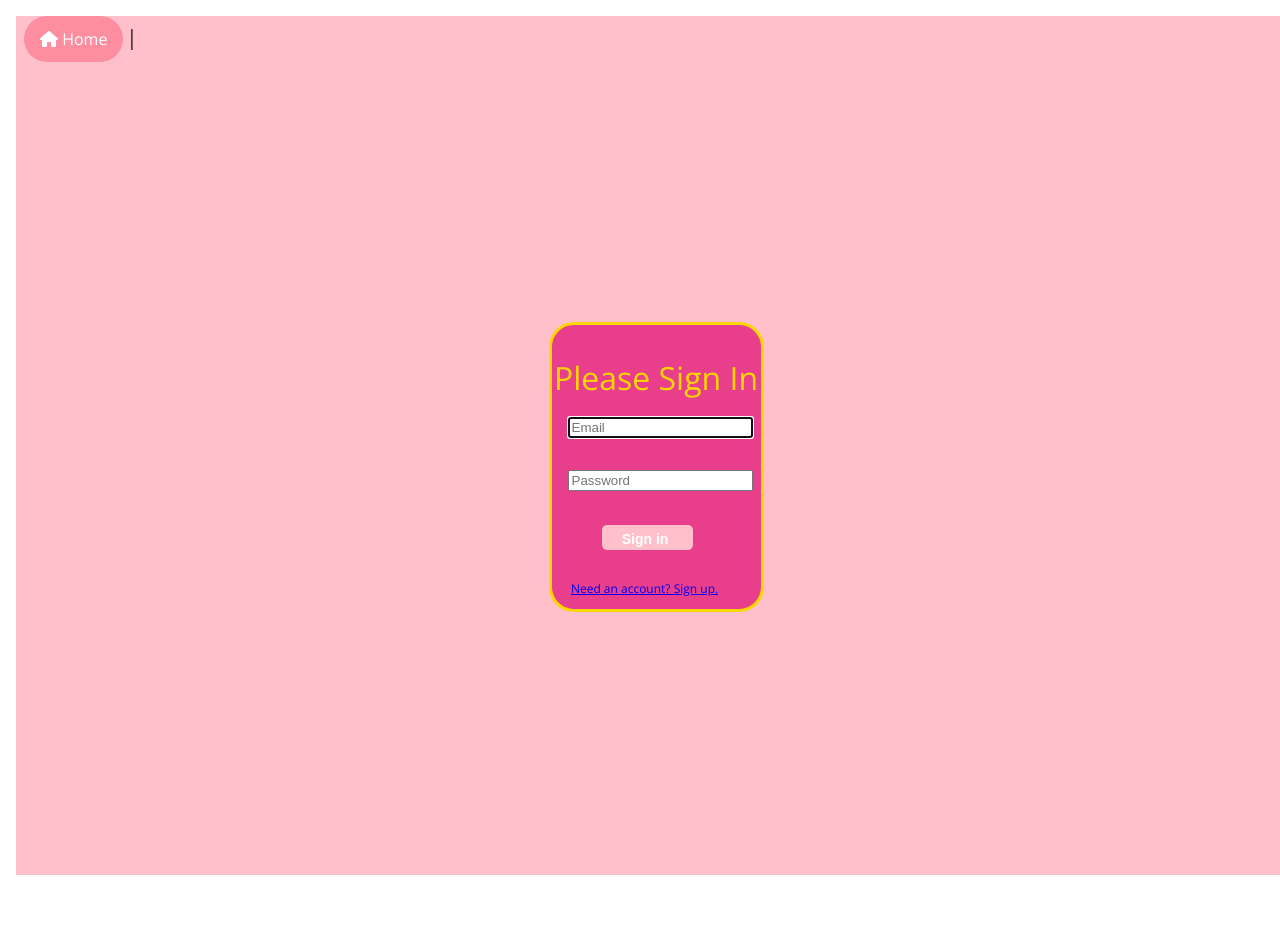
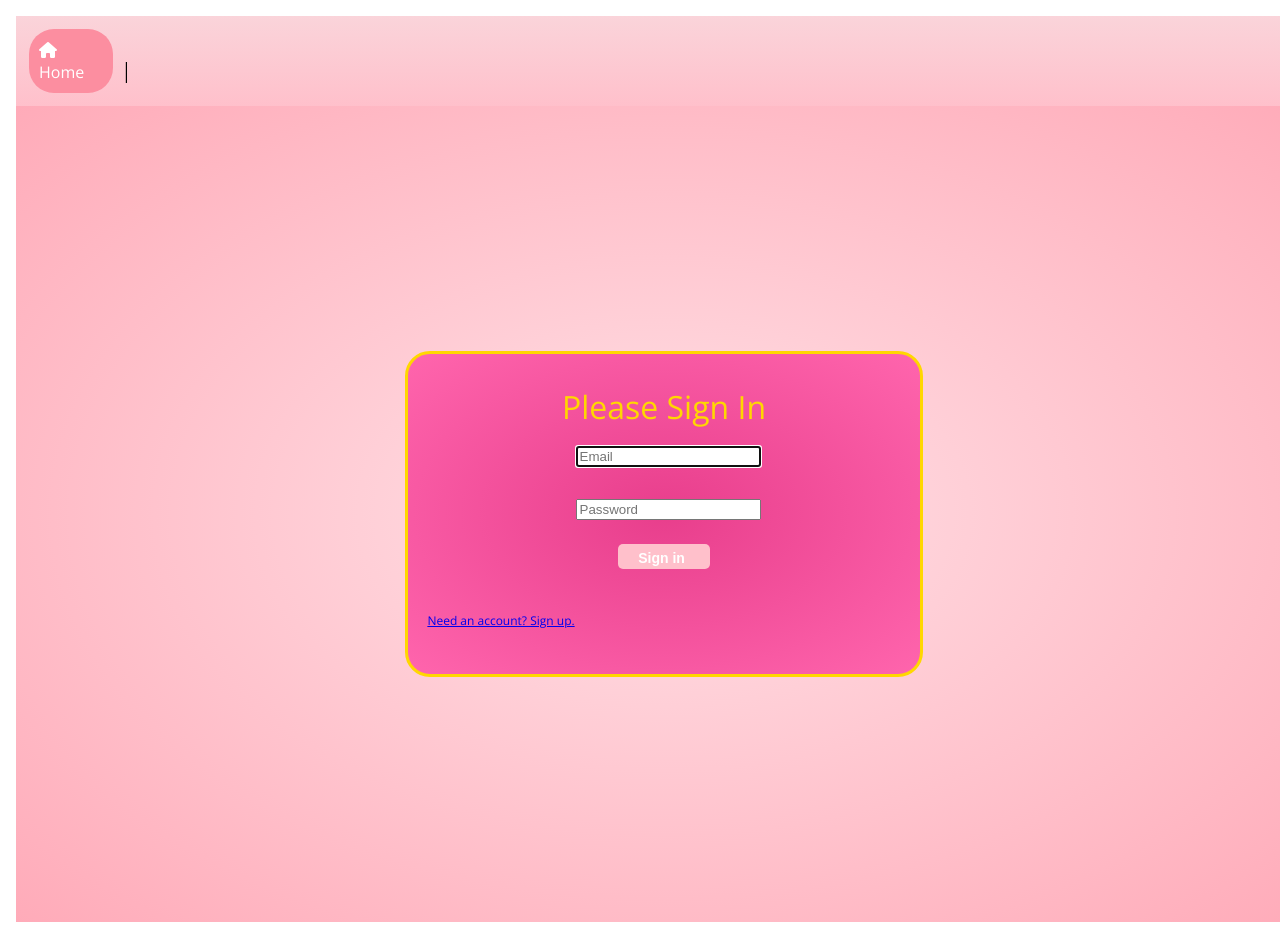
Before and after one commit to mioaTE/final-capstone, a Vue app in the folder vue/: page /login in a window 1280 px wide. Shown: the top 938 px of the page. Before the commit the page ends 891 px from the top, so only its background shows below. Built offline with nearby package versions, Linux system fonts and the light colour scheme; some icons are missing.

Commit message:
more CSS

```diff
--- a/vue/src/App.vue
+++ b/vue/src/App.vue
@@ -19,15 +19,26 @@ export default {
   </script>
 
 <style scoped>
+body{
+  margin: 0px;
+}
 #nav {
-  background-color: pink;
+  display: block;
+    width: 100vw;
+    height: auto;
+  background-image: linear-gradient(to top, pink,rgb(250, 212, 218)) ;
 }
 .btn{
+  display: inline-block;
+  width: 5%;
+  justify-content: center;
+  align-items: center;
   font-family:'Open Sans', sans-serif;
   background-color: rgb(252, 142, 160);
   border: none; /* Remove borders */
   color: white; /* White text */
-  padding: 12px 16px; /* Some padding */
+  padding: 10px; /* Some padding */
+  margin: 5px;
   font-size: 16px; /* Set a font size */
   cursor: pointer; /* Mouse pointer on hover */
   text-decoration: none;
@@ -41,6 +52,7 @@ export default {
   box-shadow: none;
 }
 #app{
-  width: 100%;
+height: 100%;
+width: 100%;
 }
 </style>
--- a/vue/src/views/Login.vue
+++ b/vue/src/views/Login.vue
@@ -66,7 +66,9 @@ export default {
 
 <style scoped>
 form {
-  background-color: #e83e8c;
+  width: 40%;
+  height: 40%;
+  background-image: radial-gradient(#e83e8c, #ff65ad) ;
   font-family: 'Open Sans', sans-serif;
   max-height: 400px;
   border-style: solid;
@@ -81,14 +83,16 @@ form {
 label {
   margin-right: 0.5rem;
 }
+
 #login {
   display: flex;
-  background-color: pink;
+  background-image: radial-gradient(rgb(255, 225, 230), rgb(255, 171, 185)) ;
   color: gold;
   justify-content: center;
   height: 100vh;
-  width: 100%;
+  width: 100vw;
   align-items: center;
+
 }
 h1 {
   font-size: 32px;
@@ -97,7 +101,7 @@ h1 {
   padding-top: 10px;
   margin-bottom: 10px;
 }
-p {
+#login > form > p {
   font-size: 12px;
   width: 150px;
   display: inline-block;
@@ -109,8 +113,9 @@ p {
   font-weight: 600;
   color: white;
   padding: 6px 25px 0px 20px;
-  margin: 10px 8px 20px 0px;
-  display: inline-block;
+  margin-left: auto;
+  margin-right: auto;
+  display: block;
   /* float: right; */
   text-decoration: none;
   /* width: 50px; height: 27px; */
@@ -123,7 +128,6 @@ p {
   box-shadow: 0 3px pink;
   transition: all 0.1s linear 0s;
   top: 0px;
-  position: relative;
   border: none;
   left: 24%;
 }
--- a/vue/src/views/Register.vue
+++ b/vue/src/views/Register.vue
@@ -12,8 +12,8 @@
         <input type="email" id="email" placeholder="Email" v-model="user.email" required autofocus />
         </div>
         <div class="form-input-group">
-          <label id="username">Name</label>
-          <input type="text" id="username" v-model="user.profileName" required autofocus />
+          <label id="username"><i class="icon-user"></i></label>
+          <input type="text" id="username" placeholder="User name" v-model="user.profileName" required autofocus />
           </div>
       <div class="form-input-group">
         <label id="icon" for="name"><i class="icon-shield"></i></label>
@@ -91,9 +91,14 @@ export default {
 
 
 form {
-  background-color: #e83e8c;
+  display: flex;
+  flex-direction: column;
+  justify-content: space-around;
+  align-items: center;
+    width: 40%;
+  height: 75%;
+  background-color: rgb(231, 104, 125);
   font-family:'Open Sans', sans-serif;
-  max-height: 400px;
   border-style: solid;
   border-color: gold;
   border-radius: 25px;
@@ -124,14 +129,14 @@ h1 {
 }
 p {
   font-size: 12px;
-  width: 150px;
+  width: auto;
   display: inline-block;
-  margin-left: 18px;
   text-align: center;
 }
 .button {
   font-size: 12px;
   font-weight: 600;
+  width: 30%;
   color: white;
   padding: 6px 25px 6px 20px;
   margin: 10px 8px 20px 8px;
```
